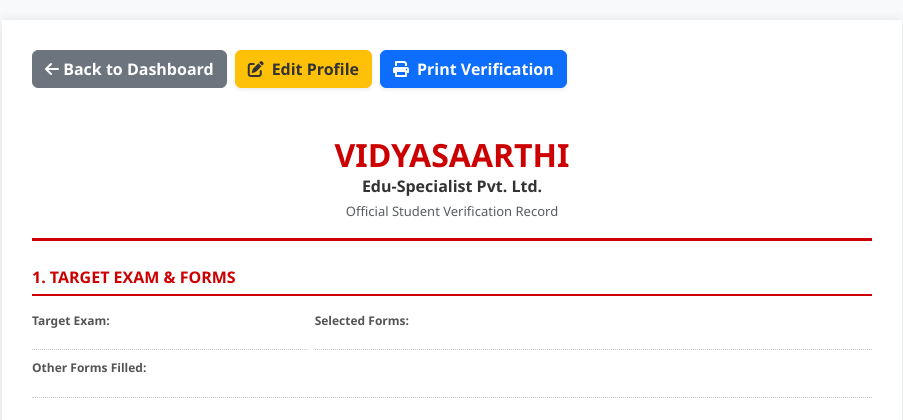
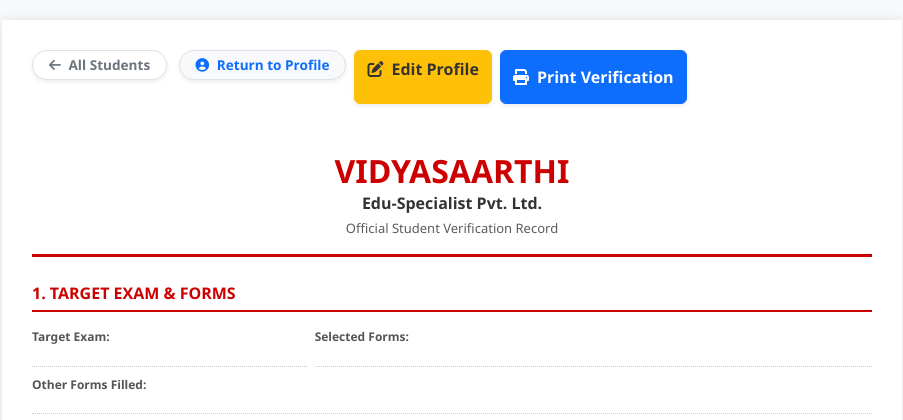
Before and after one commit to vidyaSaarthi/vs_sms, a Python web app: template templates/verification_sheet.html in a window 1280 px wide. Shown: the top 420 px of the page, without its empty margins (188-1091 px from the left). Run offline with Jinja, Linux system fonts and the light colour scheme; the template is opened without the code that fills it, so the values that code supplies are empty.

Commit message:
9.45 - "Profile page buttons fix"

```diff
--- a/templates/verification_sheet.html
+++ b/templates/verification_sheet.html
@@ -31,9 +31,25 @@
 
     <div class="d-flex justify-content-between align-items-center mb-4 no-print">
         <div class="d-print-none d-flex justify-content-end gap-2 mb-4">
-            <a href="{{ url_for('dashboard') }}" class="btn btn-secondary fw-bold">
-                <i class="fas fa-arrow-left"></i> Back to Dashboard
-            </a>
+            <div class="mb-4 d-print-none">
+                {% if student.exam_type == 'JEE' %}
+                    <a href="/students?tab=jee" class="btn btn-sm bg-white border text-secondary fw-bold shadow-sm rounded-pill px-3" style="font-size: 0.85rem;">
+                        <i class="fas fa-arrow-left me-1"></i> JEE Students
+                    </a>
+                {% elif student.exam_type == 'NEET' %}
+                    <a href="/students?tab=neet" class="btn btn-sm bg-white border text-secondary fw-bold shadow-sm rounded-pill px-3" style="font-size: 0.85rem;">
+                        <i class="fas fa-arrow-left me-1"></i> NEET Students
+                    </a>
+                {% else %}
+                    <a href="/students" class="btn btn-sm bg-white border text-secondary fw-bold shadow-sm rounded-pill px-3" style="font-size: 0.85rem;">
+                        <i class="fas fa-arrow-left me-1"></i> All Students
+                    </a>
+                {% endif %}
+
+                <a href="{{ url_for('view_student', id=student.id) }}" class="btn btn-sm bg-light border text-primary fw-bold shadow-sm rounded-pill px-3 ms-2" style="font-size: 0.85rem;">
+                    <i class="fas fa-user-circle me-1"></i> Return to Profile
+                </a>
+            </div>
 
             <a href="{{ url_for('edit_student', id=student.id) }}" class="btn btn-warning fw-bold shadow-sm" style="color: #333;">
                 <i class="fas fa-edit me-2"></i>Edit Profile
```
